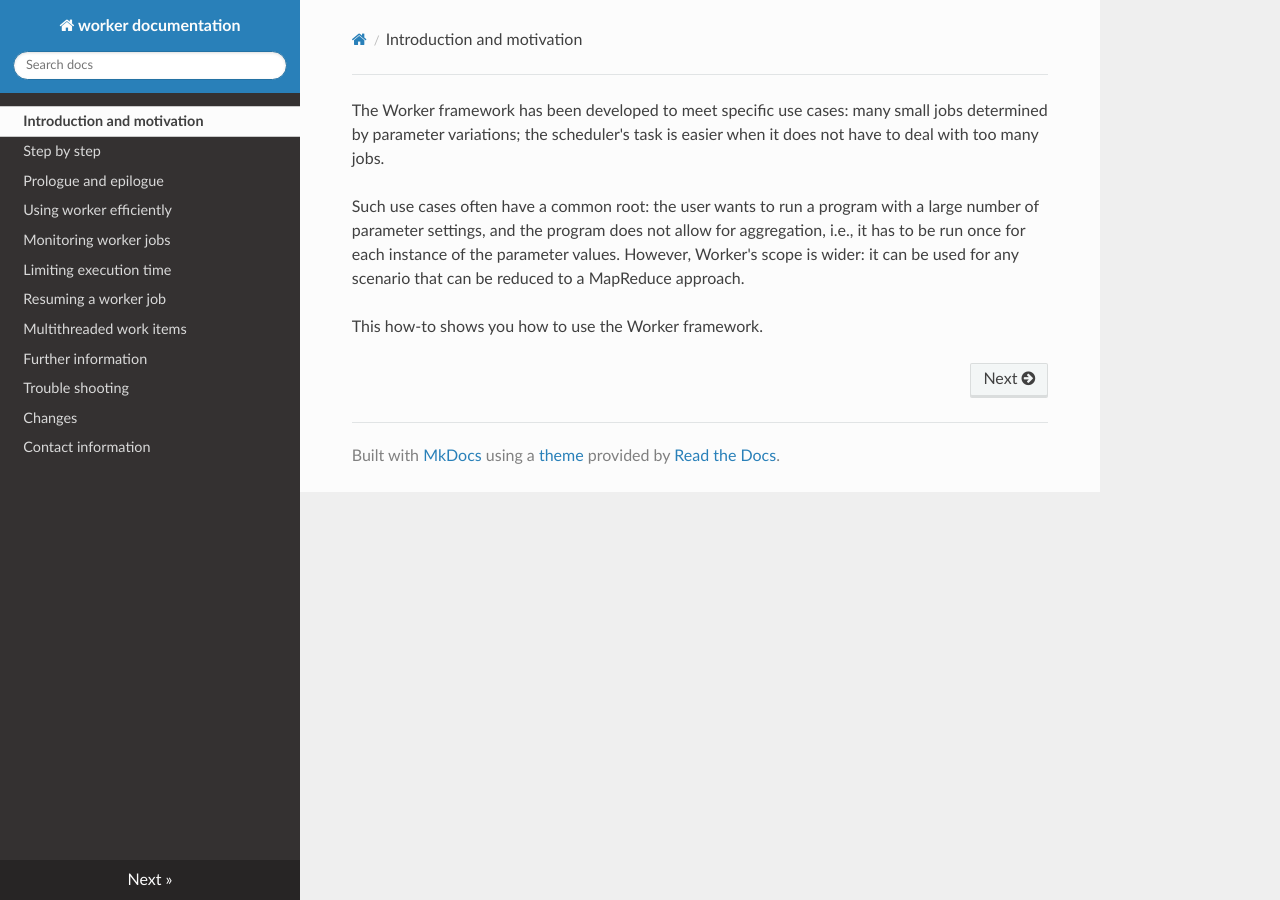
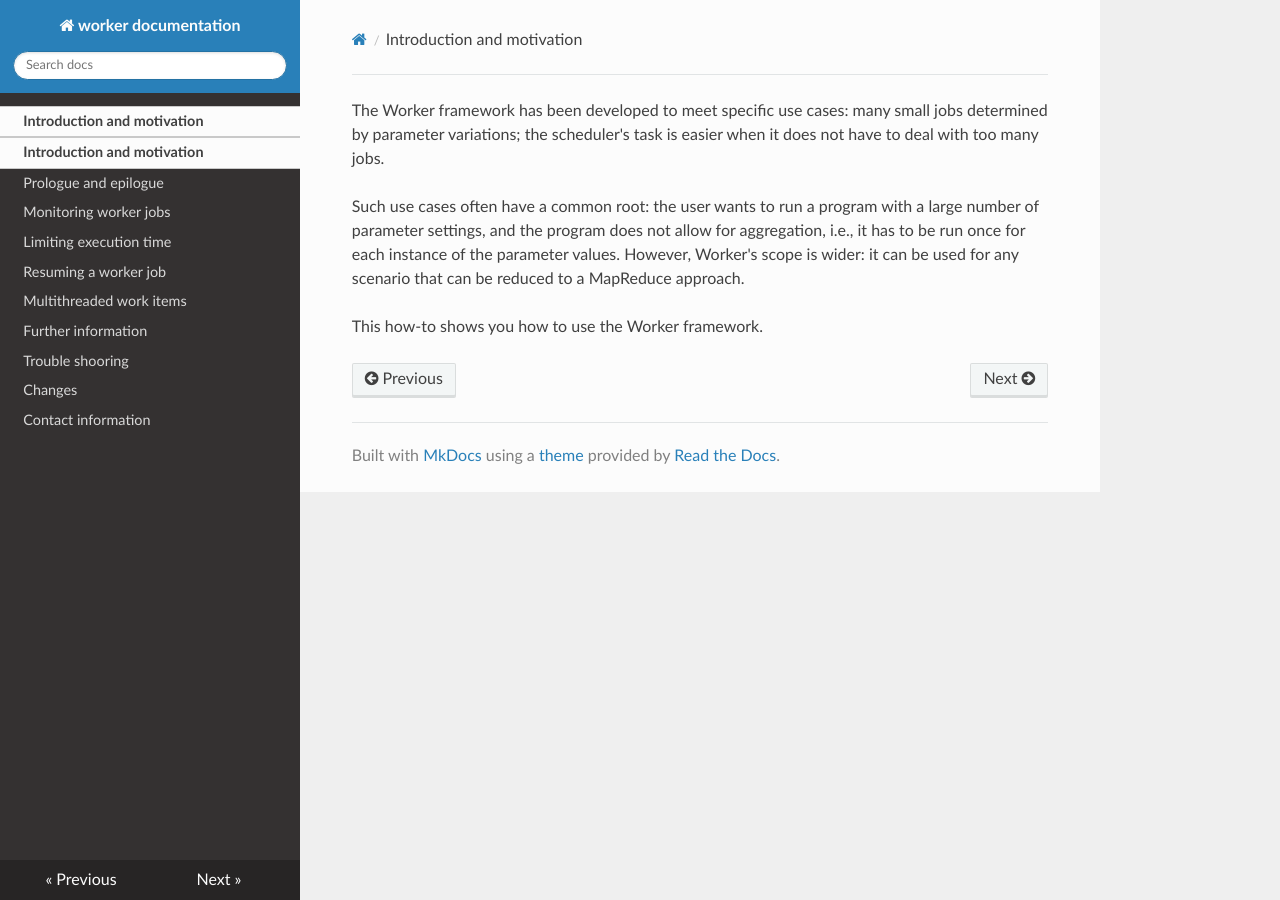
Before and after one commit to gjbex/worker, an MkDocs documentation site: the page built from docs/index.md, in a window 1280 px wide. Built offline with MkDocs 1.6.1, drawn with Linux system fonts in a browser that asks for light colours; nearby versions of some CDN libraries; old or Windows-style settings are respelled for this version of MkDocs.

Commit message:
Updated pages specification for mkdocs YAML description

```diff
--- a/mkdocs.yml
+++ b/mkdocs.yml
@@ -2,17 +2,16 @@ site_name: worker documentation
 site_description: worker is intended to easily submit and manage embarrasignly parallel computations for, e.g., parameter exploration
 site_author: Geert Jan Bex
 pages:
-- ['index.md', 'Introduction and motivation']
-- ['steps.md', 'Step by step']
-- ['mapreduce.md', 'Prologue and epilogue']
-- ['efficiency.md', 'Using worker efficiently']
-- ['monitoring.md', 'Monitoring worker jobs']
-- ['time_limits.md', 'Limiting execution time']
-- ['resume.md', 'Resuming a worker job']
-- ['multithreading.md', 'Multithreaded work items']
-- ['further_info.md', 'Further information']
-- ['trouble.md', 'Trouble shooting']
-- ['changes.md', 'Changes']
-- ['contact.md', 'Contact information']
+- Introduction and motivation: 'index.md'
+- Step by step: 'index.md'
+- Prologue and epilogue: 'mapreduce.md'
+- Monitoring worker jobs: 'monitoring.md'
+- Limiting execution time: 'time_limits.md'
+- Resuming a worker job: 'resume.md'
+- Multithreaded work items: 'multithreading.md'
+- Further information: 'further_info.md'
+- Trouble shooring: 'trouble.md'
+- Changes: 'changes.md'
+- Contact information: 'contact.md'
 site_dir: html_docs/worker
 theme: readthedocs
```
